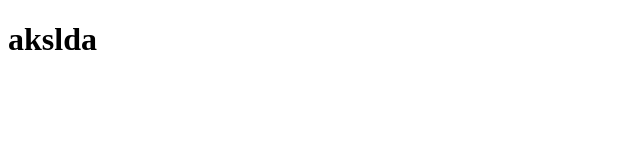
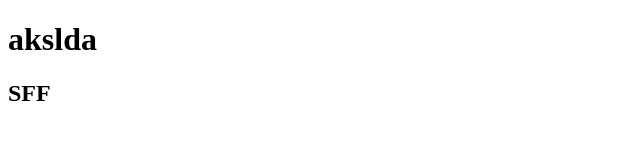
Before and after one commit to unsaved1/how-to-Git, a plain HTML site: page src/index.html in a window 1280 px wide. Shown: the full height of the page, 0-640 px from the left. Drawn offline with Linux system fonts and the light colour scheme.

Commit message:
index.html mod

```diff
--- a/src/index.html
+++ b/src/index.html
@@ -8,5 +8,6 @@
 </head>
 <body>
     <h1>akslda</h1>
+    <H2>SFF</H2>
 </body>
 </html>
```
